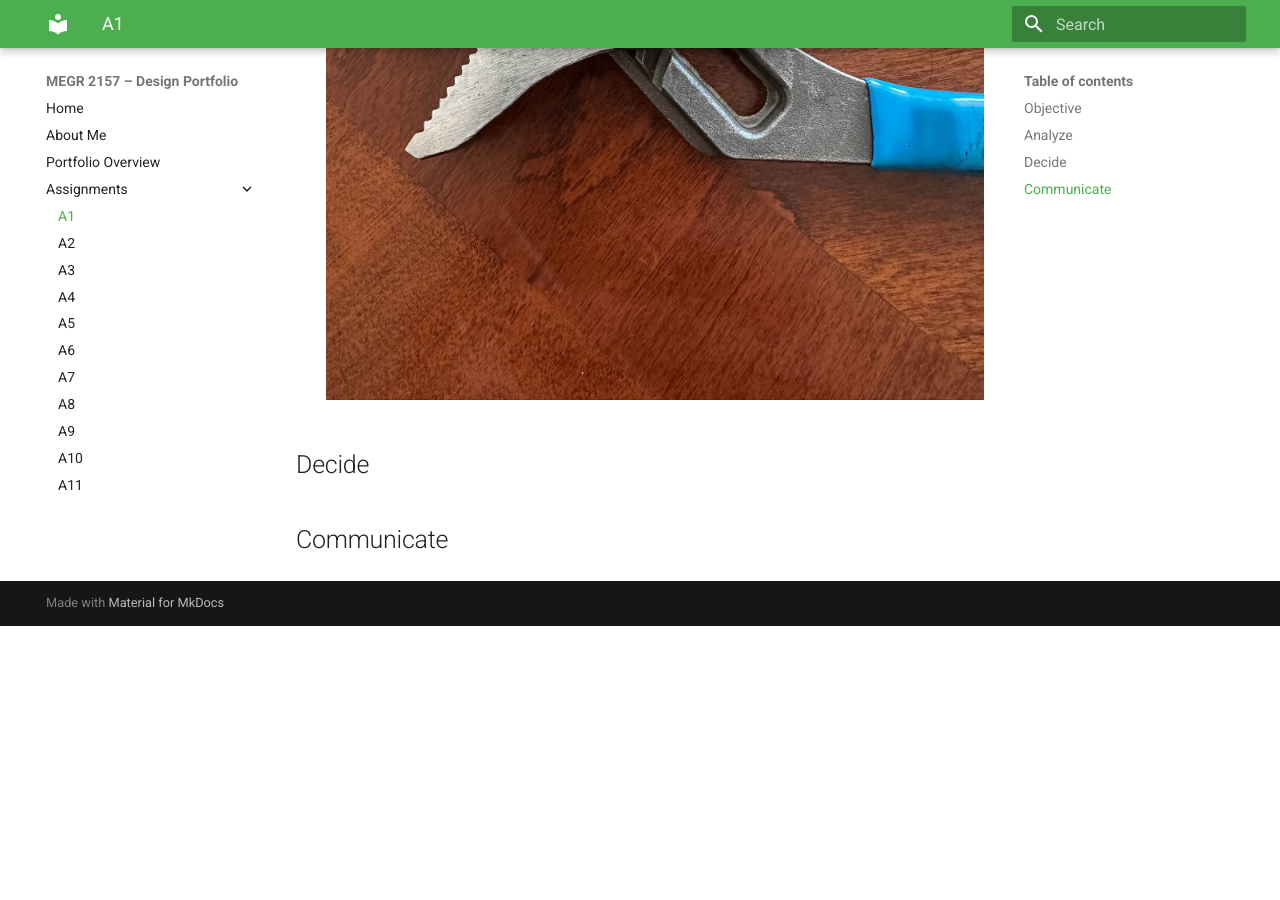
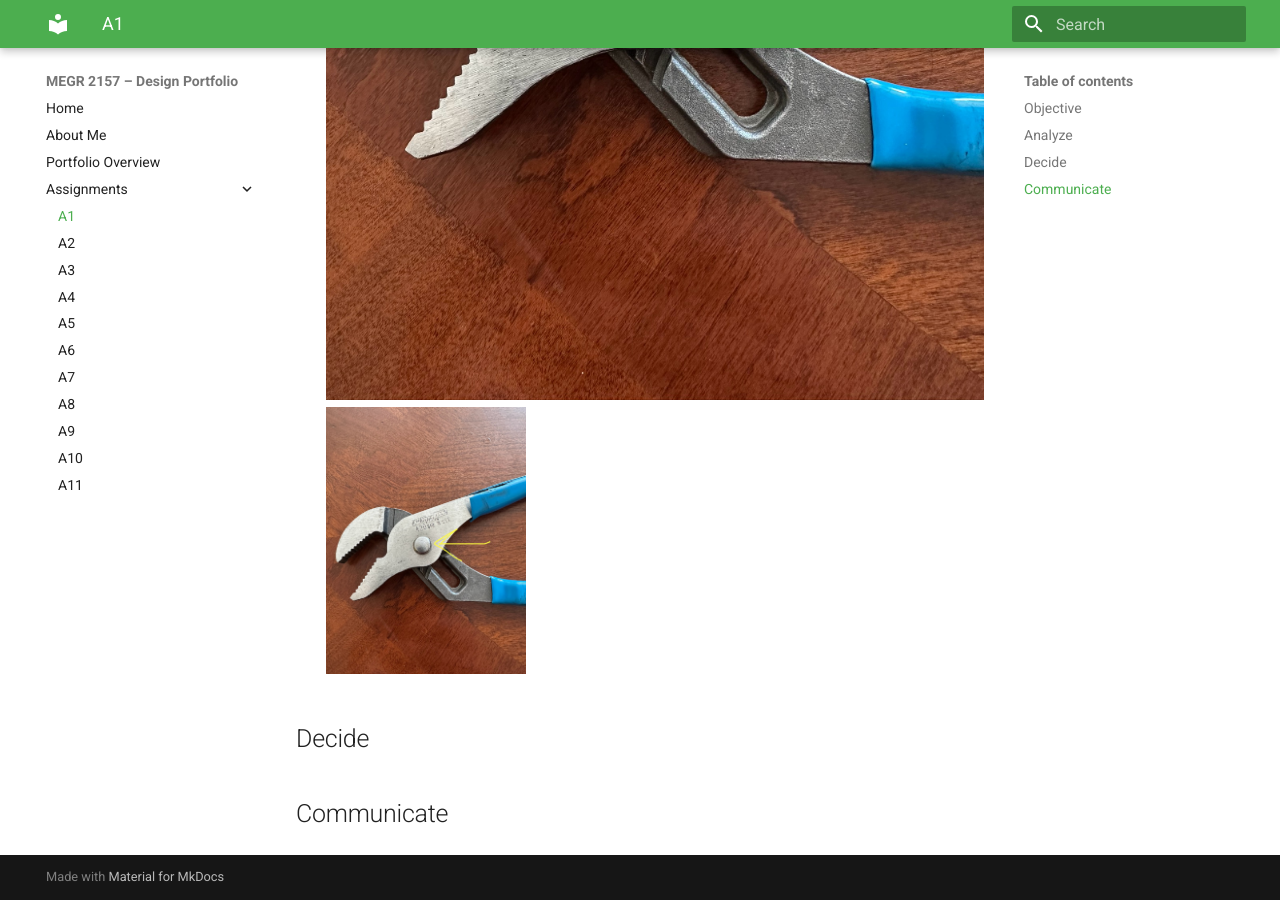
Before and after one commit to LeviElliott-ME/megr2157-portfolio, an MkDocs documentation site: the page built from docs/assignments/A01/index.md, in a window 1280 px wide and 900 px high, scrolled down 1855 px. Built offline with MkDocs 1.6.1 and Material for MkDocs 9.7.7, drawn with Linux system fonts in a browser that asks for light colours; before the commit the page ends 2481 px from its top, so only the background shows below that.

Commit message:
Fix image syntax in index.md
Updated image syntax for CHANNELLOCK PERMALOCK fastener.

```diff
--- a/docs/assignments/A01/index.md
+++ b/docs/assignments/A01/index.md
@@ -26,7 +26,7 @@ B. This product can be modeled as a lever in static equilibrium. The products go
 C.
 
 1. PERMALOCK fastener
-![CHANNELLOCK PERMALOCK fastener](IMG_E6532.JPG)
+![CHANNELLOCK PERMALOCK fastener](IMG_E6532.JPG) <IMG src="IMG_E6532.JPG" alt="Alt Text" width="200" height="200">
 
 
 
```
